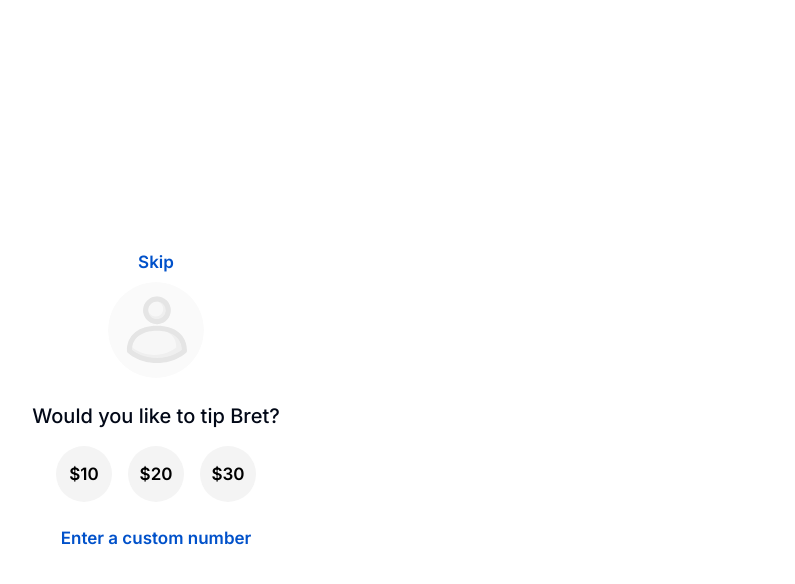
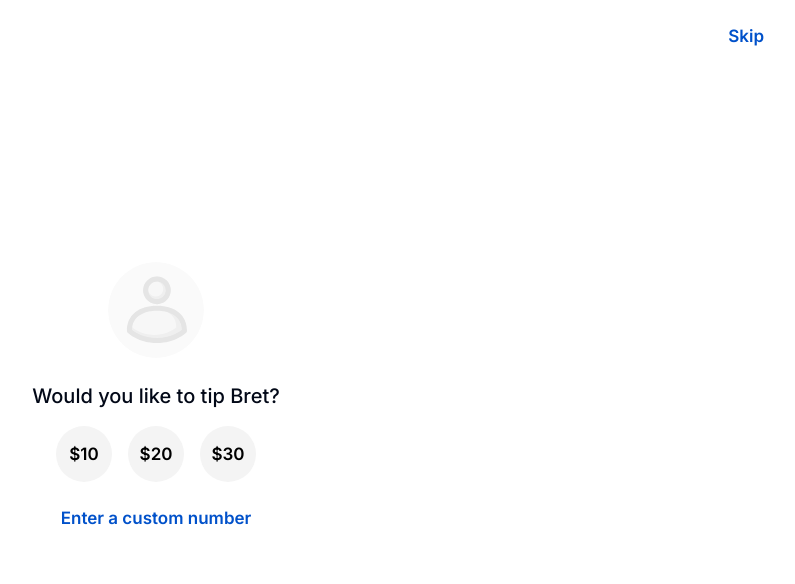
Before and after one commit to codersforcauses/penni, a Next.js app in the folder client/: page /tasks/pay/1 in a window 1280 px wide. Shown: the top 584 px of the page, without its empty margins (484-1279 px from the left). Built offline with nearby package versions, Linux system fonts and the light colour scheme.

Commit message:
Move skip button to top right

```diff
--- a/client/src/components/ui/payment/tip.tsx
+++ b/client/src/components/ui/payment/tip.tsx
@@ -58,8 +58,8 @@ export default function Tip({
   };
 
   return (
-    <div className="flex h-screen flex-col items-center justify-center bg-white p-4">
-      <div>
+    <div className="relative flex h-screen flex-col items-center justify-center bg-white p-4">
+      <div className="absolute right-4 top-4">
         <Button
           variant="link"
           onClick={() => {
```
